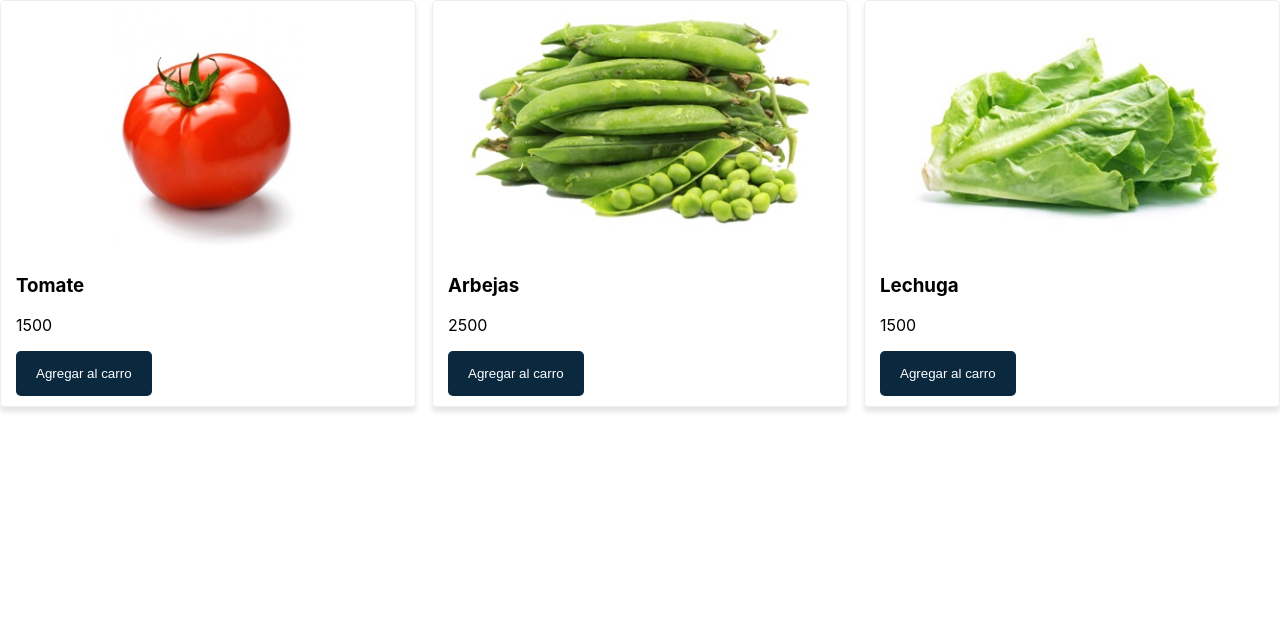
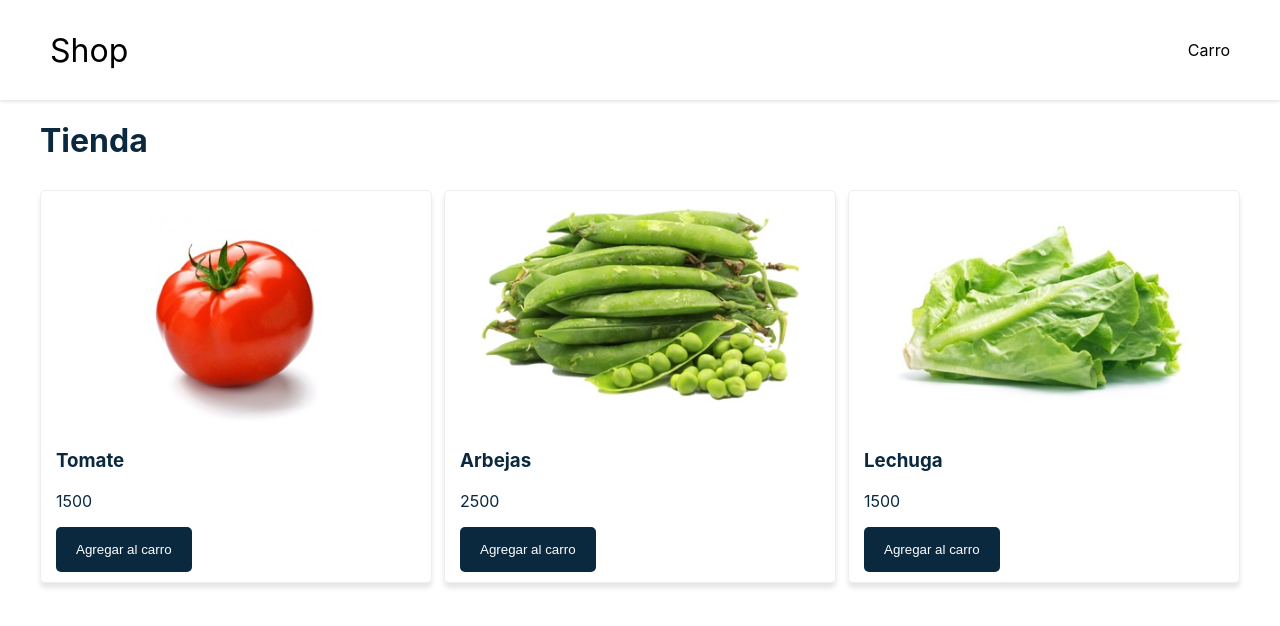
Before and after one commit to washopilot/learning-React, a React (Create React App) app: page / in a window 1280 px wide. Shown: the top 626 px of the page. Built offline with nearby package versions, Linux system fonts and the light colour scheme.

Commit message:
Hasta Logo de Shop en Navbar

```diff
--- a/src/App.js
+++ b/src/App.js
@@ -1,21 +1,28 @@
 import { Component } from 'react';
 import Productos from './components/Productos';
+import Layout from './components/Layout';
+import Title from './components/Title';
+import Navbar from './components/Navbar';
 
 class App extends Component {
   state = {
     productos: [
       { name: 'Tomate', price: 1500, img: '/productos/tomates.jpg' },
       { name: 'Arbejas', price: 2500, img: '/productos/arbejas.jpg' },
-      { name: 'Lechuga', price: 1500, img: '/productos/lechugas.jpg' },
-    ],
+      { name: 'Lechuga', price: 1500, img: '/productos/lechugas.jpg' }
+    ]
   };
   render() {
     return (
       <div>
-        <Productos
-          agregarAlCarro={() => console.log('No hace nada')}
-          productos={this.state.productos}
-        />
+        <Navbar/>
+        <Layout>
+          <Title />
+          <Productos
+            agregarAlCarro={() => console.log('No hace nada')}
+            productos={this.state.productos}
+          />
+        </Layout>
       </div>
     );
   }
--- /dev/null
+++ b/src/components/Layout.js
@@ -0,0 +1,25 @@
+import React, { Component } from 'react';
+
+const styles = {
+  layout: {
+    backgroundColor: '#fff',
+    color: '#0A283E',
+    alignItems: 'center',
+    display: 'flex',
+    flexDirection: 'column'
+  },
+  container: {
+    width: '1200px'
+  }
+};
+class Layout extends Component {
+  render() {
+    return (
+      <div style={styles.layout}>
+        <div style={styles.container}>{this.props.children}</div>
+      </div>
+    );
+  }
+}
+
+export default Layout;
--- /dev/null
+++ b/src/components/Logo.js
@@ -0,0 +1,14 @@
+import React, { Component } from 'react';
+
+const styles = {
+  logo: {
+    fontWeigth: '700',
+    fontSize: '2rem'
+  }
+};
+
+export default class Logo extends Component {
+  render() {
+    return <div style={styles.logo}>Shop</div>;
+  }
+}
--- /dev/null
+++ b/src/components/Navbar.js
@@ -0,0 +1,26 @@
+import React, { Component } from 'react';
+import Logo from "./Logo.js";
+
+const styles = {
+  navbar: {
+    display: 'flex',
+    flexDirection: 'row',
+    alignItems: 'center',
+    height: '100px',
+    justifyContent: 'space-between',
+    position: 'relative',
+    padding: '0 50px',
+    boxShadow: '0 2px 3px rgb(0,0,0,0.1)'
+  }
+};
+
+export default class Navbar extends Component {
+  render() {
+    return (
+      <nav style={styles.navbar}>
+        <Logo />
+        <p>Carro</p>
+      </nav>
+    );
+  }
+}
--- /dev/null
+++ b/src/components/Title.js
@@ -0,0 +1,15 @@
+import React, { Component } from 'react';
+
+const styles = {
+  title: {
+    marginBottom: '30px'
+  }
+};
+
+class Title extends Component {
+  render() {
+    return <h1 style={styles.title}>Tienda</h1>;
+  }
+}
+
+export default Title;
```
